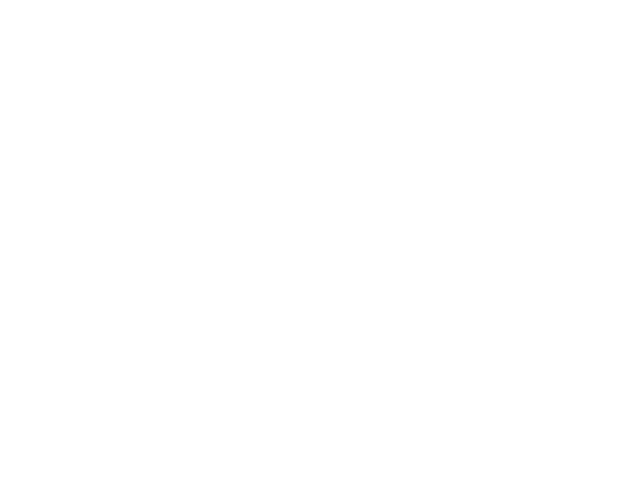
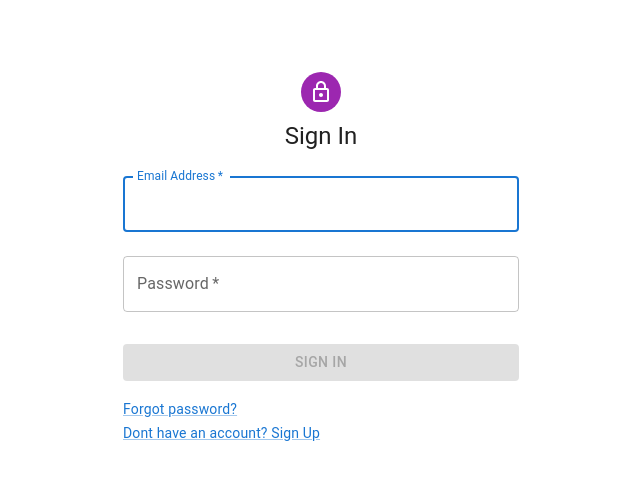
Before and after one commit to souad988/h-s_frontend, a React (Create React App) app: page / in a window 1280 px wide. Before the commit this address had no page. Shown: the top 480 px of the page, without its empty margins (319-959 px from the left). Built offline with nearby package versions, Linux system fonts and the light colour scheme.

Commit message:
Add default path

```diff
--- a/src/App.js
+++ b/src/App.js
@@ -7,6 +7,7 @@
 
 const App = () => (
   <Routes>
+    <Route path="/" element={<LoginForm confirmation="" />} />
     <Route path="/login" element={<LoginForm confirmation="" />} />
     <Route path="/resetPassword" element={<ResetPasswordLink />} />
     <Route path="/signup" element={<SignUpForm />} />
```
